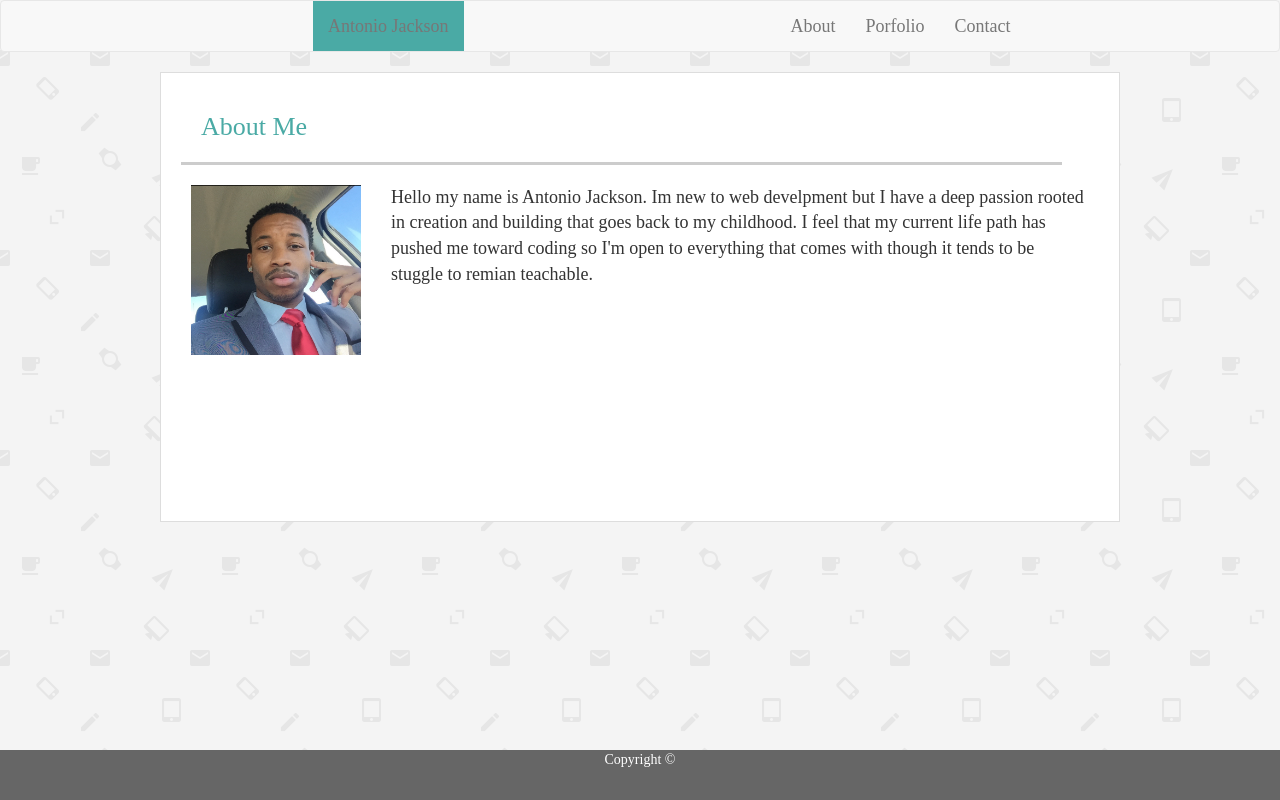
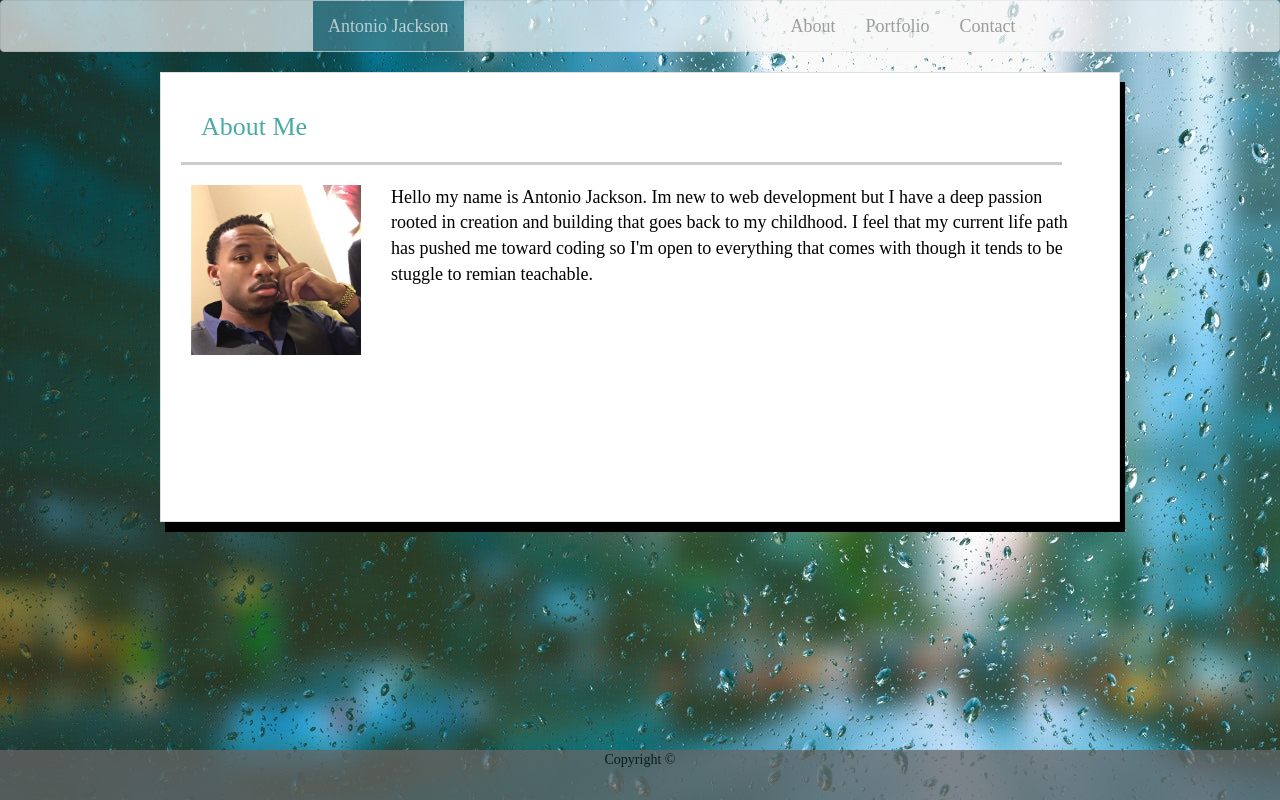
Before and after one commit to ajackson89/Responsive-Portfolio-, a plain HTML site: page index.html in a window 1280 px wide. Drawn offline with nearby package versions, Linux system fonts and the light colour scheme.

Commit message:
updating site

```diff
--- a/index.html
+++ b/index.html
@@ -1,7 +1,7 @@
 <!DOCTYPE html>
 <html lang="en">
 <head>
-  <title>Bootstrap Example</title>
+  <title>About Me</title>
   <meta charset="utf-8">
   <meta name="viewport" content="width=device-width, initial-scale=1">
   <link rel="stylesheet" href="https://maxcdn.bootstrapcdn.com/bootstrap/3.4.1/css/bootstrap.min.css">
@@ -10,7 +10,7 @@
   <script src="https://maxcdn.bootstrapcdn.com/bootstrap/3.4.1/js/bootstrap.min.js"></script>
   <style>
     body{
-      background-image: url('./Images/email-pattern.png');
+      background-image: url('./Images/background-blur.jpg');
     }
   </style>
 </head>
@@ -26,7 +26,7 @@
     <div class="col-md-3"></div>
     <ul class="nav navbar-nav">
       <li><a href="./index.html">About</a></li>
-      <li><a href="./portfolio.html">Porfolio</a></li>
+      <li><a href="./portfolio.html">Portfolio</a></li>
       <li><a href="./contact.html">Contact</a></li>
     </ul>
   </div>
@@ -39,9 +39,9 @@
       <H1>About Me</H1>
     </div>
     <div class="col-md-auto picture">
-        <img src="./Images/porfolio.jpeg" alt="portfolio picture" width="170" height="170">
+        <img src="./Images/portfolio.jpeg" alt="portfolio picture" width="170" height="170">
     </div>
-    <div class="col-md-auto about_me_content"><p> Hello my name is Antonio Jackson. Im new to web develpment but I have a deep passion rooted in creation and building that goes back to my childhood. I feel that my current life path has pushed me toward coding so I'm open to everything that comes with though it tends to be stuggle to remian teachable.
+    <div class="col-md-auto about_me_content"><p> Hello my name is Antonio Jackson. Im new to web development but I have a deep passion rooted in creation and building that goes back to my childhood. I feel that my current life path has pushed me toward coding so I'm open to everything that comes with though it tends to be stuggle to remian teachable.
     </p>
     </div>
   </div>
--- a/mystyle.css
+++ b/mystyle.css
@@ -4,20 +4,25 @@
     list-style: none;
     text-decoration: none;
     font-family: 'Times New Roman', Times, serif;
+    color: black;
 }
 .navbar {
     font-size: 18px;
+    opacity: 70%;
 }
 
 .navbar-brand {
-    color: white;
-    background-color: #4aaaa5;
+    color: white !important;
+    background-color: #44828f !important;
+    opacity: 100%;
+    display: block;
 }
 
 .jumbotron {
     border: thin;
     border-style: solid;
     border-radius: 1px;
+    background-color: red;
 }
 
 .jumbotron h2 {
@@ -40,6 +45,7 @@
     font-family: Arial, Helvetica, sans-serif;
     border-width: thin;
     height: 450px;
+    box-shadow: 5px 10px;
 }
 
 .about_me H1{
@@ -54,7 +60,6 @@
     padding: 20px;
     margin: 20px;
     font-family: auto;
-    background-color: white;
 }
 
 .picture {
@@ -137,6 +142,7 @@
     padding: 10px;
     font-family: 'Times New Roman', Times, serif;
     font-size: 22px;
+    opacity: 80%;
 }
 
 /*CONTACT PAGE*/
@@ -200,6 +206,7 @@ input[type=submit] {
     width: 100%;
     height: 50px;
     background-color: #666666;
+    opacity: 75%;
     color: white;
     text-align: bottom;
     text-align: center;
```
Also changed, not shown: Portfolio.html (+3 -3 lines), contact.html (+3 -3 lines), Images/IMG_0695.jpeg (added), Images/background-blur.jpg (added), Images/porfolio.jpeg (deleted), Images/portfolio.jpeg (added), 2 other files.
